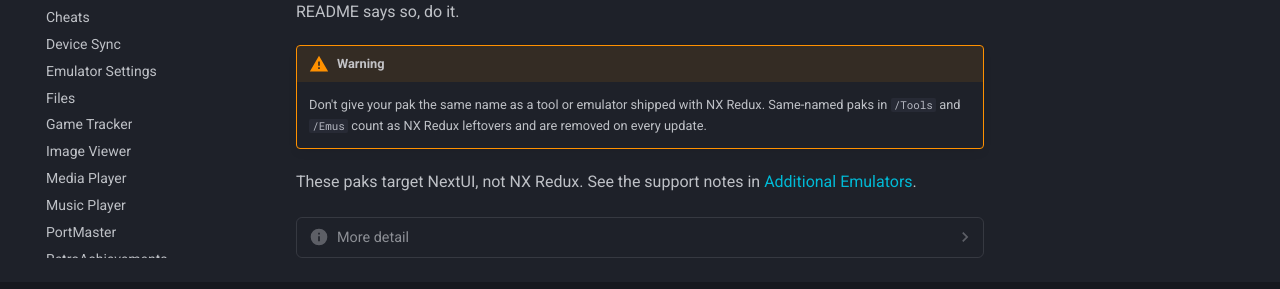
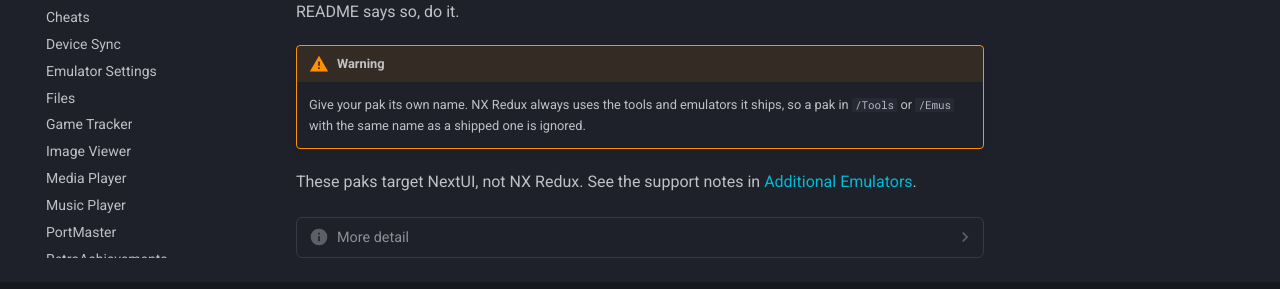
Before and after one commit to mohammadsyuhada/nx-redux-docs, an MkDocs documentation site: the page built from docs/handheld/apps/tools.md, in a window 1280 px wide and 900 px high, scrolled down 1038 px. Shown: the part 481-770 px from the top of the window. Built offline with MkDocs 1.6.1 and Material for MkDocs 9.7.7, drawn with Linux system fonts in a browser that asks for light colours; comment, search, counter and statistics services are not loaded.

Commit message:
docs(paks): a pak named like a shipped one is ignored, not removed

```diff
--- a/docs/handheld/apps/tools.md
+++ b/docs/handheld/apps/tools.md
@@ -37,9 +37,9 @@
 `Tools/tg5040/<Name>.pak`. If the pak's README says so, do it.
 
 !!! warning
-    Don't give your pak the same name as a tool or emulator shipped with NX
-    Redux. Same-named paks in `/Tools` and `/Emus` count as NX Redux leftovers
-    and are removed on every update.
+    Give your pak its own name. NX Redux always uses the tools and emulators it
+    ships, so a pak in `/Tools` or `/Emus` with the same name as a shipped one
+    is ignored.
 
 These paks target NextUI, not NX Redux. See the support notes in
 [Additional Emulators](../emulators/additional.md).
```
Also changed, not shown: docs/handheld/emulators/additional.md (+3 -3 lines), docs/handheld/getting-started.md (+3 -3 lines).
